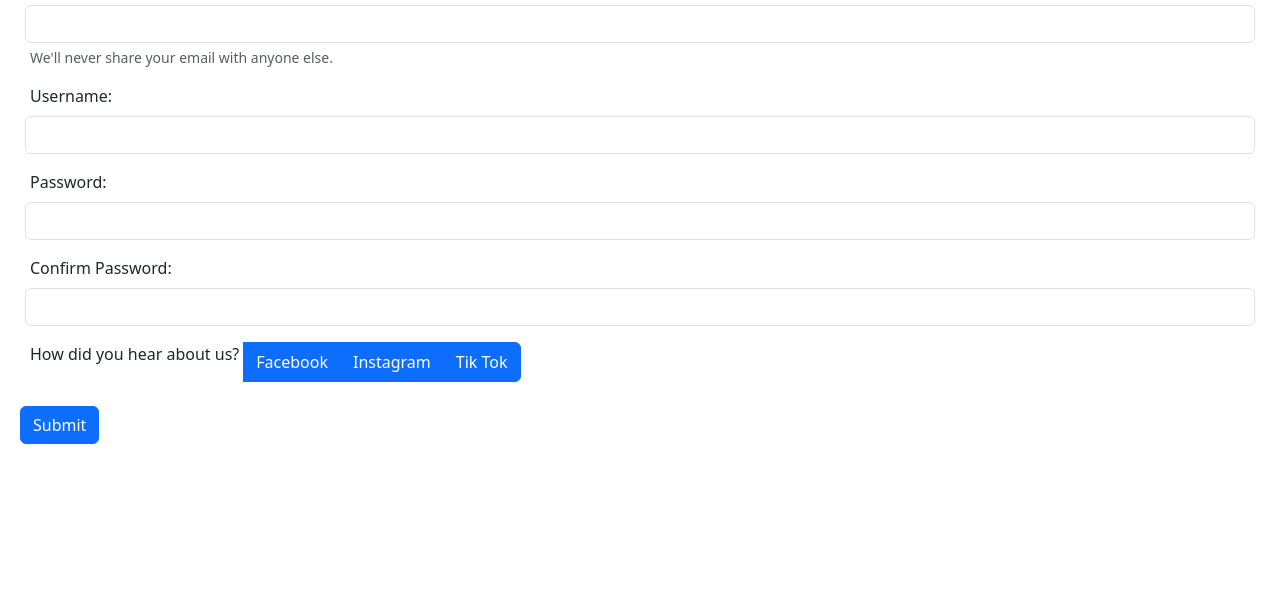
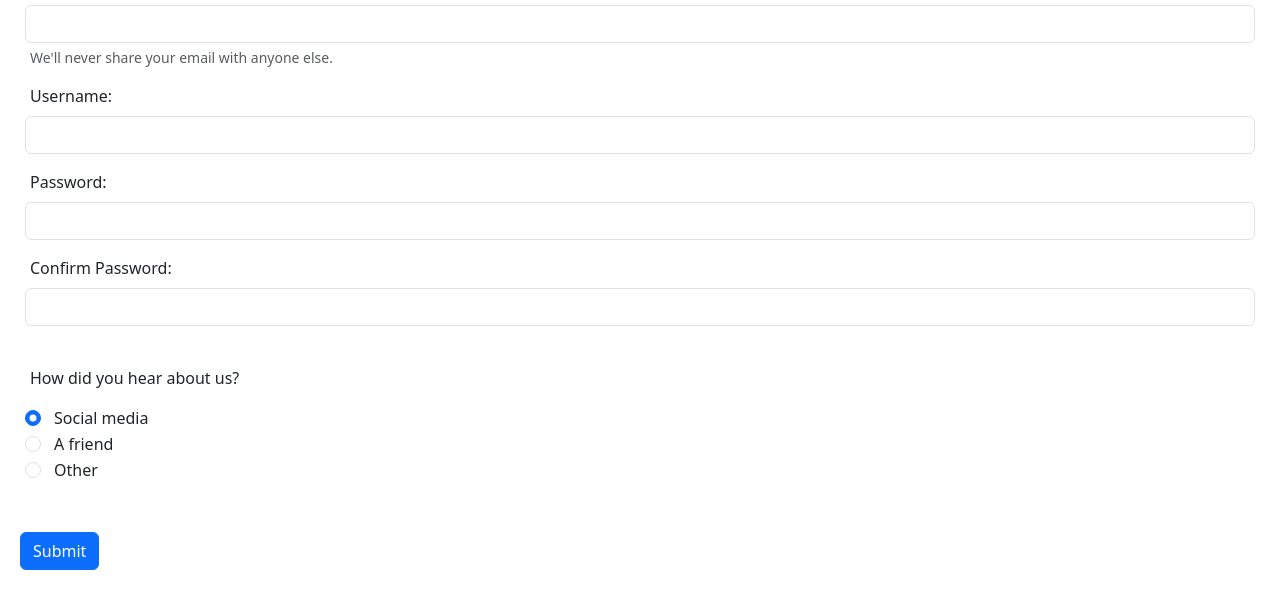
Before and after one commit to danny-h10/soccer_shop, a plain HTML site: page signup.html in a window 1280 px wide. Shown: the part 83-692 px from the top of the page. Drawn offline with nearby package versions, Linux system fonts and the light colour scheme.

Commit message:
added nav bar in checkout

```diff
--- a/signup.html
+++ b/signup.html
@@ -63,12 +63,28 @@
                 <input type="password" class="form-control" id="exampleInputPassword2">
               </div>
 
-              <div class="btn-group" role="group" aria-label="Basic example">
-                <p>How did you hear about us?</p>
-                <button type="button" class="btn btn-primary">Facebook</button>
-                <button type="button" class="btn btn-primary">Instagram</button>
-                <button type="button" class="btn btn-primary">Tik Tok</button>
+              <br>
+              <section>
+              <p>How did you hear about us?</p>
+              <div class="form-check">
+                <input class="form-check-input" type="radio" name="exampleRadios" id="exampleRadios1" value="option1" checked>
+                <label class="form-check-label" for="exampleRadios1">
+                  Social media
+                </label>
               </div>
+              <div class="form-check">
+                <input class="form-check-input" type="radio" name="exampleRadios" id="exampleRadios2" value="option2">
+                <label class="form-check-label" for="exampleRadios2">
+                  A friend
+                </label>
+              </div>
+              <div class="form-check">
+                <input class="form-check-input" type="radio" name="exampleRadios" id="exampleRadios3" value="option3">
+                <label class="form-check-label" for="exampleRadios3">
+                  Other
+                </label>
+              </div>
+              </section>
               <br>
               <br>
             <button type="submit" class="btn btn-primary">Submit</button>
```
Also changed, not shown: checkout.html (+32 -0 lines).
